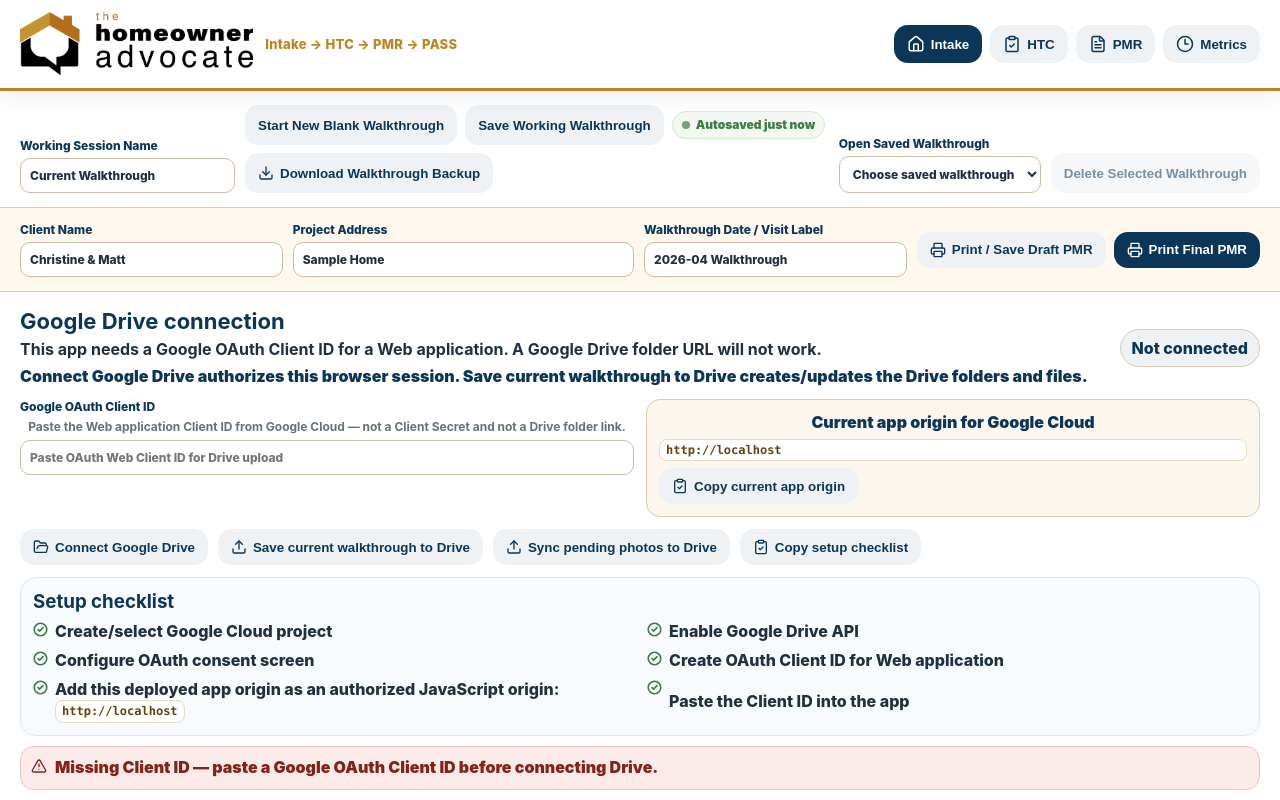
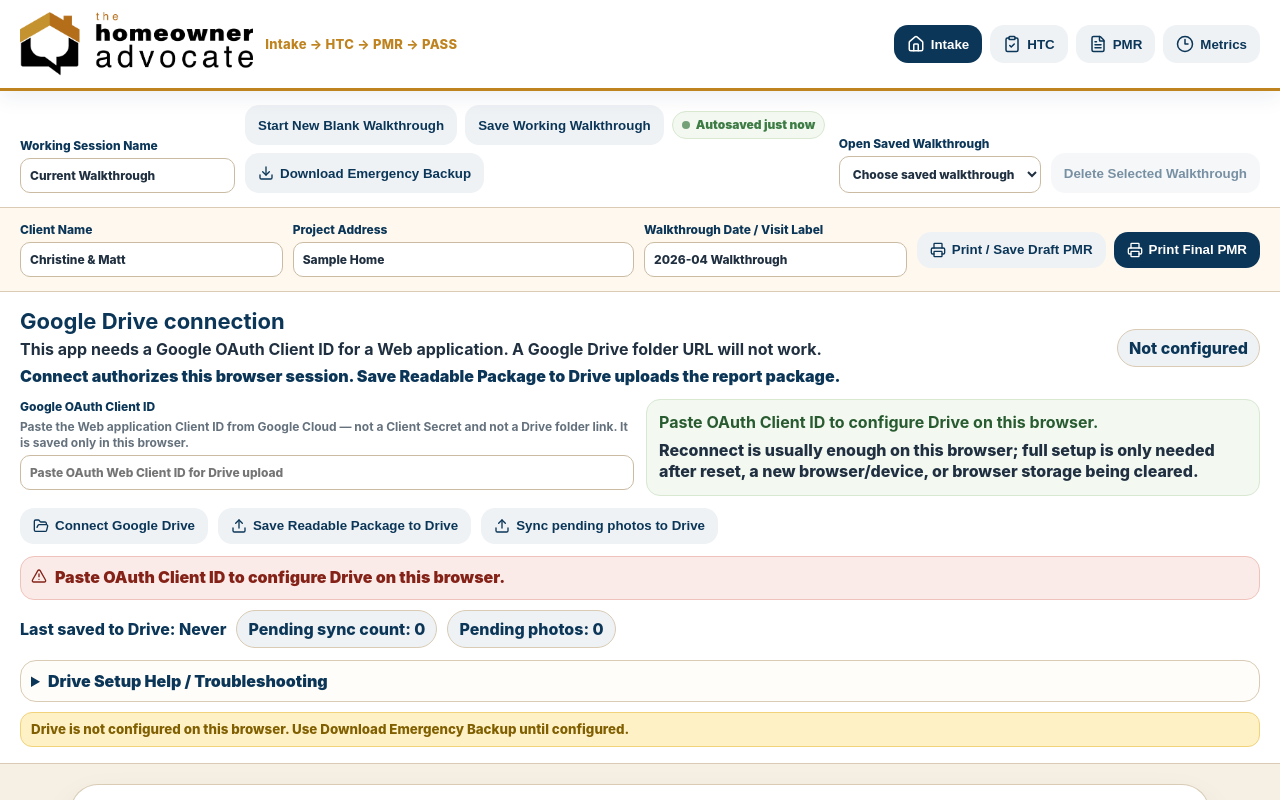
Before and after one commit to Figge8278/tha-live-htc-pmr, a React (Vite) app: page / in a window 1280 px wide. Shown: the top 800 px of the page. Built offline with nearby package versions, Linux system fonts and the light colour scheme.

Commit message:
Simplify Drive setup persistence and reconnect flow

```diff
--- a/src/main.jsx
+++ b/src/main.jsx
@@ -109,7 +109,8 @@ const SMART_ROOM_PROMPTS = [
 const DRIVE_SCOPE = 'https://www.googleapis.com/auth/drive.file';
 const DRIVE_QUEUE_KEY = 'tha-drive-pending-queue';
 const DRIVE_META_KEY = 'tha-drive-meta';
-const GOOGLE_CLIENT_ID_KEY = 'tha-google-client-id';
+const DRIVE_CLIENT_ID_KEY = 'tha-google-drive-client-id';
+const LEGACY_GOOGLE_CLIENT_ID_KEY = 'tha-google-client-id';
 const GOOGLE_DRIVE_SETUP_STEPS = [
   'Create/select Google Cloud project',
   'Enable Google Drive API',
@@ -654,7 +655,7 @@ function loadGoogleIdentityScript() {
     document.head.appendChild(script);
   });
 }
-function requestDriveToken(clientId) {
+function requestDriveToken(clientId, { forceConsent = false } = {}) {
   return new Promise((resolve, reject) => {
     if (!clientId?.trim()) {
       reject(Object.assign(new Error('Google OAuth Client ID is required.'), { code: 'missing_client_id' }));
@@ -669,7 +670,7 @@ function requestDriveToken(clientId) {
           else resolve(response.access_token);
         }
       });
-      tokenClient.requestAccessToken({ prompt: 'consent' });
+      tokenClient.requestAccessToken({ prompt: forceConsent ? 'consent' : '' });
     } catch (error) {
       reject(error);
     }
@@ -1086,8 +1087,8 @@ function App() {
   const [activeRoom, setActiveRoom] = useState(sectionOrder[0] || 'Kitchen');
   const [view, setView] = useState('intake');
   const [driveToken, setDriveToken] = useState('');
-  const [driveClientId, setDriveClientId] = useState(() => localStorage.getItem(GOOGLE_CLIENT_ID_KEY) || '');
-  const [driveMeta, setDriveMeta] = useState(() => ({ lastSaved: '', lastStatus: '', lastStatusTone: '', lastError: '', lastErrorDetails: '', lastFolderName: '', lastFolderLink: '', ...(safeJsonParse(localStorage.getItem(DRIVE_META_KEY), null) || {}) }));
+  const [driveClientId, setDriveClientId] = useState(() => localStorage.getItem(DRIVE_CLIENT_ID_KEY) || localStorage.getItem(LEGACY_GOOGLE_CLIENT_ID_KEY) || '');
+  const [driveMeta, setDriveMeta] = useState(() => ({ lastSaved: '', lastStatus: '', lastStatusTone: '', lastError: '', lastErrorDetails: '', lastFolderName: '', lastFolderLink: '', hasConnected: false, ...(safeJsonParse(localStorage.getItem(DRIVE_META_KEY), null) || {}) }));
   const [pendingCount, setPendingCount] = useState(() => safeJsonParse(localStorage.getItem(DRIVE_QUEUE_KEY), []).length);
   const [driveBusy, setDriveBusy] = useState(false);
   const [sectionOrderState, setSectionOrderState] = useState(initialState.data.sectionOrder);
@@ -1102,12 +1103,22 @@ function App() {
   const [storageWarning, setStorageWarning] = useState('');
   const [saveStatus, setSaveStatus] = useState({ state: 'saved', time: initialState.activeId ? 'loaded' : '' });
   const autosaveReadyRef = useRef(false);
+  const forceDriveConsentRef = useRef(false);
   const appOrigin = typeof window !== 'undefined' ? window.location.origin : '';
   const applyStorageFailure = (message) => {
     setStorageWarning(hasVisiblePhotoDataUrls(answers, roomCapture) ? PHOTO_AUTOSAVE_FAILURE_MESSAGE : message);
     setSaveStatus({ state: 'failed', time: '' });
   };
-  useEffect(()=>{ safeLocalStorageSet(GOOGLE_CLIENT_ID_KEY, driveClientId, applyStorageFailure); }, [driveClientId]);
+  useEffect(()=>{
+    const trimmedClientId = driveClientId.trim();
+    if (trimmedClientId) {
+      safeLocalStorageSet(DRIVE_CLIENT_ID_KEY, trimmedClientId, applyStorageFailure);
+      safeLocalStorageRemove(LEGACY_GOOGLE_CLIENT_ID_KEY, applyStorageFailure);
+    } else {
+      safeLocalStorageRemove(DRIVE_CLIENT_ID_KEY, applyStorageFailure);
+      safeLocalStorageRemove(LEGACY_GOOGLE_CLIENT_ID_KEY, applyStorageFailure);
+    }
+  }, [driveClientId]);
   useEffect(()=>{ safeLocalStorageSet(DRIVE_META_KEY, JSON.stringify(driveMeta), applyStorageFailure); }, [driveMeta]);
   useEffect(()=>{
     if (activeWalkthroughId) safeLocalStorageSet(CURRENT_WALKTHROUGH_ID_KEY, activeWalkthroughId, applyStorageFailure);
@@ -1156,6 +1167,45 @@ function App() {
   const quickHits = pmr.filter(r => ['Handyman','Safety'].includes(r.answer.trade) && ['15 min','30 min','45–60 min','1–2 hrs'].includes(r.answer.effort));
   const pass = rows.filter(r => r.answer.passCandidate);
   const pendingPhotoCount = pendingPhotoUploadCount(answers, roomCapture);
+  const driveConfigured = Boolean(driveClientId.trim());
+  const driveSessionExpired = Boolean(driveMeta.lastError && driveErrorMessage({ message: driveMeta.lastError }).includes('session expired'));
+  const driveStatusMessage = driveSessionExpired
+    ? 'Drive session expired — reconnect to export.'
+    : driveMeta.lastSaved
+      ? `Readable Drive package saved at ${driveMeta.lastSaved}.`
+      : driveToken
+        ? 'Drive connected — ready to export.'
+        : driveConfigured
+          ? 'Drive is configured on this browser. Connect before exporting.'
+          : 'Paste OAuth Client ID to configure Drive on this browser.';
+  const driveWarningText = driveMeta.lastSaved
+    ? 'Drive export is active. Download Emergency Backup is still recommended as a safety copy.'
+    : driveToken
+      ? 'Drive connected. Save a readable package to Drive when ready.'
+      : driveConfigured
+        ? 'Drive is configured. Connect Google Drive before exporting.'
+        : 'Drive is not configured on this browser. Use Download Emergency Backup until configured.';
+  const updateDriveClientId = (value) => {
+    setDriveClientId(value);
+    if (value.trim()) {
+      setDriveMeta(meta => meta.lastError === 'Missing Client ID — paste a Google OAuth Client ID before connecting Drive.' ? {...meta, lastError: '', lastErrorDetails: ''} : meta);
+    } else {
+      setDriveToken('');
+    }
+  };
+  const resetDriveSetup = () => {
+    setDriveClientId('');
+    setDriveToken('');
+    setPendingCount(0);
+    forceDriveConsentRef.current = true;
+    safeLocalStorageRemove(DRIVE_CLIENT_ID_KEY, applyStorageFailure);
+    safeLocalStorageRemove(LEGACY_GOOGLE_CLIENT_ID_KEY, applyStorageFailure);
+    safeLocalStorageRemove(DRIVE_META_KEY, applyStorageFailure);
+    safeLocalStorageSet(DRIVE_QUEUE_KEY, '[]', applyStorageFailure);
+    setDriveMeta({ lastSaved: '', lastStatus: '', lastStatusTone: '', lastError: '', lastErrorDetails: '', lastFolderName: '', lastFolderLink: '', hasConnected: false });
+    setCopyFeedback('Drive setup reset on this browser');
+    window.setTimeout(() => setCopyFeedback(''), 2500);
+  };
   const roomCaptureFor = (sectionKey) => ({
     status: roomCapture?.[sectionKey]?.status || ROOM_STATUS_OPTIONS[0],
     note: roomCapture?.[sectionKey]?.note || '',
@@ -1523,9 +1573,11 @@ function App() {
     setDriveMeta(meta => ({...meta, ...driveStatusState('Connecting to Google Drive…', 'info')}));
     try {
       await loadGoogleIdentityScript();
-      const token = await requestDriveToken(driveClientId);
+      const forceConsent = forceDriveConsentRef.current || !driveMeta.hasConnected;
+      const token = await requestDriveToken(driveClientId, { forceConsent });
+      forceDriveConsentRef.current = false;
       setDriveToken(token);
-      setDriveMeta(meta => ({...meta, ...driveStatusState('Drive connected — ready to save', 'success')}));
+      setDriveMeta(meta => ({...meta, hasConnected: true, ...driveStatusState('Drive connected — ready to export.', 'success')}));
     } catch (error) {
       setDriveToken('');
       setDriveMeta(meta => ({...meta, ...buildDriveErrorState(error, 'Unable to connect Google Drive')}));
@@ -1549,7 +1601,7 @@ function App() {
     if (includeDownload) downloadJSON();
     const payload = buildDrivePayload({walkthroughName, client, intake, rows, pmr, dynamicRooms, sections, sectionOrderState, itemOrderState, pinnedItems, roomCapture});
     if (!driveToken) {
-      setDriveMeta(meta => ({...meta, lastStatus: '', lastStatusTone: '', lastError: 'Reconnect Google Drive before saving', lastErrorDetails: ''}));
+      setDriveMeta(meta => ({...meta, lastStatus: '', lastStatusTone: '', lastError: driveConfigured ? 'Drive session expired — reconnect to export.' : 'Paste OAuth Client ID to configure Drive on this browser.', lastErrorDetails: ''}));
       return;
     }
     if (!navigator.onLine) {
@@ -1572,10 +1624,11 @@ function App() {
       setPendingCount(0);
       setDriveMeta(meta => ({
         ...meta,
+        hasConnected: true,
         lastSaved: savedAt,
         lastFolderName: drivePackage.folderName || '',
         lastFolderLink: drivePackage.folderLink || '',
-        ...driveStatusState(`Saved to Drive at ${savedAt} — exported folder: ${drivePackage.folderName}`, 'success')
+        ...driveStatusState(`Readable Drive package saved at ${savedAt}.`, 'success')
       }));
     } catch (error) {
       if (isDriveSessionExpired(error)) setDriveToken('');
@@ -1596,7 +1649,7 @@ function App() {
       <div className="walkthroughActions" aria-label="Walkthrough save and backup actions">
         <button type="button" onClick={startNewWalkthrough}>Start New Blank Walkthrough</button>
         <div className="manualSaveGroup"><button type="button" onClick={saveWalkthrough}>Save Working Walkthrough</button><span className={`saveStatus ${saveStatus.state}`} role="status" aria-live="polite"><span className="saveStatusDot" aria-hidden="true"></span>{saveStatusText(saveStatus, hasUnsavedVisiblePhotos)}</span></div>
-        <button type="button" onClick={()=>syncDrive({includeDownload:true})}><Download size={16}/> Download Walkthrough Backup</button>
+        <button type="button" onClick={()=>syncDrive({includeDownload:true})}><Download size={16}/> Download Emergency Backup</button>
       </div>
       <label>Open Saved Walkthrough<select value={selectedWalkthroughId} onChange={e=>openSavedWalkthrough(e.target.value)}><option value="">Choose saved walkthrough</option>{savedSessionList.map(session=><option key={session.id} value={session.id}>{session.name || 'Untitled Walkthrough'}{session.updatedAt ? ` · ${new Date(session.updatedAt).toLocaleString()}` : ''}</option>)}</select></label>
       <button type="button" onClick={deleteSavedWalkthrough} disabled={!selectedWalkthroughId || !savedSessions[selectedWalkthroughId]}>Delete Selected Walkthrough</button>
@@ -1613,39 +1666,54 @@ function App() {
         <div>
           <h2>Google Drive connection</h2>
           <p>This app needs a <strong>Google OAuth Client ID for a Web application</strong>. A Google Drive folder URL will not work.</p>
-          <p className="driveActionHelp">Connect Google Drive authorizes this browser session. Save current walkthrough to Drive creates/updates the Drive folders and files.</p>
+          <p className="driveActionHelp">Connect authorizes this browser session. Save Readable Package to Drive uploads the report package.</p>
         </div>
-        <span className={driveToken ? 'drivePill connected' : 'drivePill'}>{driveToken ? 'Connected' : 'Not connected'}</span>
+        <span className={driveToken ? 'drivePill connected' : 'drivePill'}>{driveToken ? 'Connected' : (driveConfigured ? 'Configured' : 'Not configured')}</span>
       </div>
       <div className="driveSetupGrid">
-        <label>Google OAuth Client ID<span className="fieldHelp">Paste the Web application Client ID from Google Cloud — not a Client Secret and not a Drive folder link.</span><input value={driveClientId} onChange={e=>setDriveClientId(e.target.value)} placeholder="Paste OAuth Web Client ID for Drive upload"/></label>
-        <div className="originCard">
-          <span>Current app origin for Google Cloud</span>
-          <code>{appOrigin}</code>
-          <button type="button" onClick={()=>copyDriveText(appOrigin, 'Current app origin')}><ClipboardCheck size={16}/> Copy current app origin</button>
+        <label>Google OAuth Client ID<span className="fieldHelp">Paste the Web application Client ID from Google Cloud — not a Client Secret and not a Drive folder link. It is saved only in this browser.</span><input value={driveClientId} onChange={e=>updateDriveClientId(e.target.value)} placeholder="Paste OAuth Web Client ID for Drive upload"/></label>
+        <div className="driveBrowserStatus" role="status" aria-live="polite">
+          <strong>{driveStatusMessage}</strong>
+          <span>Reconnect is usually enough on this browser; full setup is only needed after reset, a new browser/device, or browser storage being cleared.</span>
         </div>
       </div>
       <div className="driveSetupActions">
-        <button onClick={connectDrive} disabled={driveBusy}><FolderOpen size={16}/> Connect Google Drive</button>
-        <button onClick={()=>syncDrive({retryQueue:true})} disabled={driveBusy}><Upload size={16}/> Save current walkthrough to Drive</button>
+        <button onClick={connectDrive} disabled={driveBusy || !driveConfigured}><FolderOpen size={16}/> Connect Google Drive</button>
+        <button onClick={()=>syncDrive({retryQueue:true})} disabled={driveBusy || !driveToken}><Upload size={16}/> Save Readable Package to Drive</button>
         <button onClick={syncPendingPhotosToDrive} disabled={driveBusy || !driveToken || !pendingPhotoCount}><Upload size={16}/> Sync pending photos to Drive</button>
-        <button type="button" onClick={()=>copyDriveText(setupChecklistText(appOrigin), 'Setup checklist')}><ClipboardCheck size={16}/> Copy setup checklist</button>
         {copyFeedback && <span className="copyFeedback" role="status">{copyFeedback}</span>}
       </div>
-      <div className="driveSetupChecklist">
-        <h3>Setup checklist</h3>
-        <ol>{GOOGLE_DRIVE_SETUP_STEPS.map(step => <li key={step}><CheckCircle2 size={15}/><span>{step}{step.includes('authorized JavaScript origin') && <>: <code>{appOrigin}</code></>}</span></li>)}</ol>
-      </div>
-      {!driveClientId.trim() && <div className="driveErrorBox" role="status"><AlertTriangle size={16}/><span>Missing Client ID — paste a Google OAuth Client ID before connecting Drive.</span></div>}
+      {!driveClientId.trim() && <div className="driveErrorBox" role="status"><AlertTriangle size={16}/><span>Paste OAuth Client ID to configure Drive on this browser.</span></div>}
       {driveMeta.lastStatus && <div className={`driveStatusBox ${driveMeta.lastStatusTone || 'info'}`} role="status" aria-live="polite"><CheckCircle2 size={16}/><strong>{driveMeta.lastStatus}</strong></div>}
-      {driveMeta.lastError && <div className="driveErrorBox" role="alert"><AlertTriangle size={16}/><div><strong>{driveMeta.lastError}</strong>{driveMeta.lastErrorDetails && <details><summary>Technical details</summary><pre>{driveMeta.lastErrorDetails}</pre></details>}</div></div>}
+      {driveMeta.lastError && <div className="driveErrorBox" role="alert"><AlertTriangle size={16}/><div><strong>{driveMeta.lastError}</strong>{driveMeta.lastErrorDetails && <details open><summary>Technical details</summary><pre>{driveMeta.lastErrorDetails}</pre></details>}</div></div>}
       <div className="driveMetaRow">
         <span>Last saved to Drive: {driveMeta.lastSaved || 'Never'}{driveMeta.lastFolderName ? ` · ${driveMeta.lastFolderName}` : ''}</span>
         {driveMeta.lastFolderLink && <a className="driveFolderLink" href={driveMeta.lastFolderLink} target="_blank" rel="noreferrer"><FolderOpen size={14}/> Open Drive Folder</a>}
         <span className={pendingCount ? 'pendingSync on' : 'pendingSync'}>{pendingCount ? `Pending Drive Sync: ${pendingCount}` : 'Pending sync count: 0'}</span>
         <span className={pendingPhotoCount ? 'pendingSync on' : 'pendingSync'}>{pendingPhotoCount ? `Pending photos: ${pendingPhotoCount}` : 'Pending photos: 0'}</span>
       </div>
-      <small className="driveSetupNote">Google Drive export is still in setup/testing. Use Download Walkthrough Backup if Drive setup is incomplete.</small>
+      <details className="driveTroubleshooting">
+        <summary>Drive Setup Help / Troubleshooting</summary>
+        <div className="driveSetupGrid">
+          <div className="originCard">
+            <span>Current app origin for Google Cloud</span>
+            <code>{appOrigin}</code>
+            <button type="button" onClick={()=>copyDriveText(appOrigin, 'Current app origin')}><ClipboardCheck size={16}/> Copy current app origin</button>
+          </div>
+          <div className="originCard">
+            <span>Preview URL guidance</span>
+            <p>Add the exact origin shown here to the OAuth Client ID authorized JavaScript origins. If the app URL changes, add the new origin too.</p>
+            <button type="button" onClick={()=>copyDriveText(setupChecklistText(appOrigin), 'Setup checklist')}><ClipboardCheck size={16}/> Copy setup checklist</button>
+          </div>
+        </div>
+        <div className="driveSetupChecklist">
+          <h3>Setup checklist</h3>
+          <ol>{GOOGLE_DRIVE_SETUP_STEPS.map(step => <li key={step}><CheckCircle2 size={15}/><span>{step}{step.includes('authorized JavaScript origin') && <>: <code>{appOrigin}</code></>}</span></li>)}</ol>
+          <p className="driveTechnicalNote"><strong>Technical setup notes:</strong> Store only the OAuth Web Client ID in this app. Do not paste or store a Client Secret. Enable the Google Drive API and use a Web application OAuth Client ID with this browser origin authorized.</p>
+          <button type="button" className="driveResetButton" onClick={resetDriveSetup}>Reset Drive setup on this browser</button>
+        </div>
+      </details>
+      <small className="driveSetupNote">{driveWarningText}</small>
     </section>
     {view === 'intake' && <IntakeView intake={intake} updateIntake={updateIntake} />}
     {view === 'form' && <main className="grid">
--- a/src/style.css
+++ b/src/style.css
@@ -126,3 +126,4 @@
 .driveSetupPanel .driveSetupNote{display:block;margin-top:10px;grid-column:auto}
 @media(max-width:900px){.driveSetupGrid,.driveSetupChecklist ol{grid-template-columns:1fr}.driveSetupHeader{flex-direction:column}.originCard button{width:100%}.driveSetupActions button{width:100%;justify-content:center}}
 .driveFolderLink{align-self:center;display:inline-flex;align-items:center;gap:6px;border:1px solid var(--line);border-radius:999px;background:#fff;color:var(--navy);font-weight:900;padding:7px 10px;text-decoration:none}.driveFolderLink:hover{text-decoration:underline}
+.driveBrowserStatus{display:flex;flex-direction:column;gap:6px;border:1px solid #d8e8d1;border-radius:14px;background:#f3f8f1;color:#285c30;padding:12px;font-weight:900;line-height:1.35}.driveBrowserStatus span{color:var(--ink);font-weight:800}.driveTroubleshooting{margin-top:12px;border:1px solid var(--line);border-radius:16px;background:#fffdf9;padding:10px}.driveTroubleshooting summary{cursor:pointer;font-weight:900;color:var(--navy)}.driveTroubleshooting .driveSetupGrid{margin-top:10px}.driveTechnicalNote{margin:10px 0 0;color:var(--ink);font-weight:800;line-height:1.4}.driveResetButton{margin-top:10px;background:#fbebe8;color:#842218;border:1px solid #efc3bc}
```
